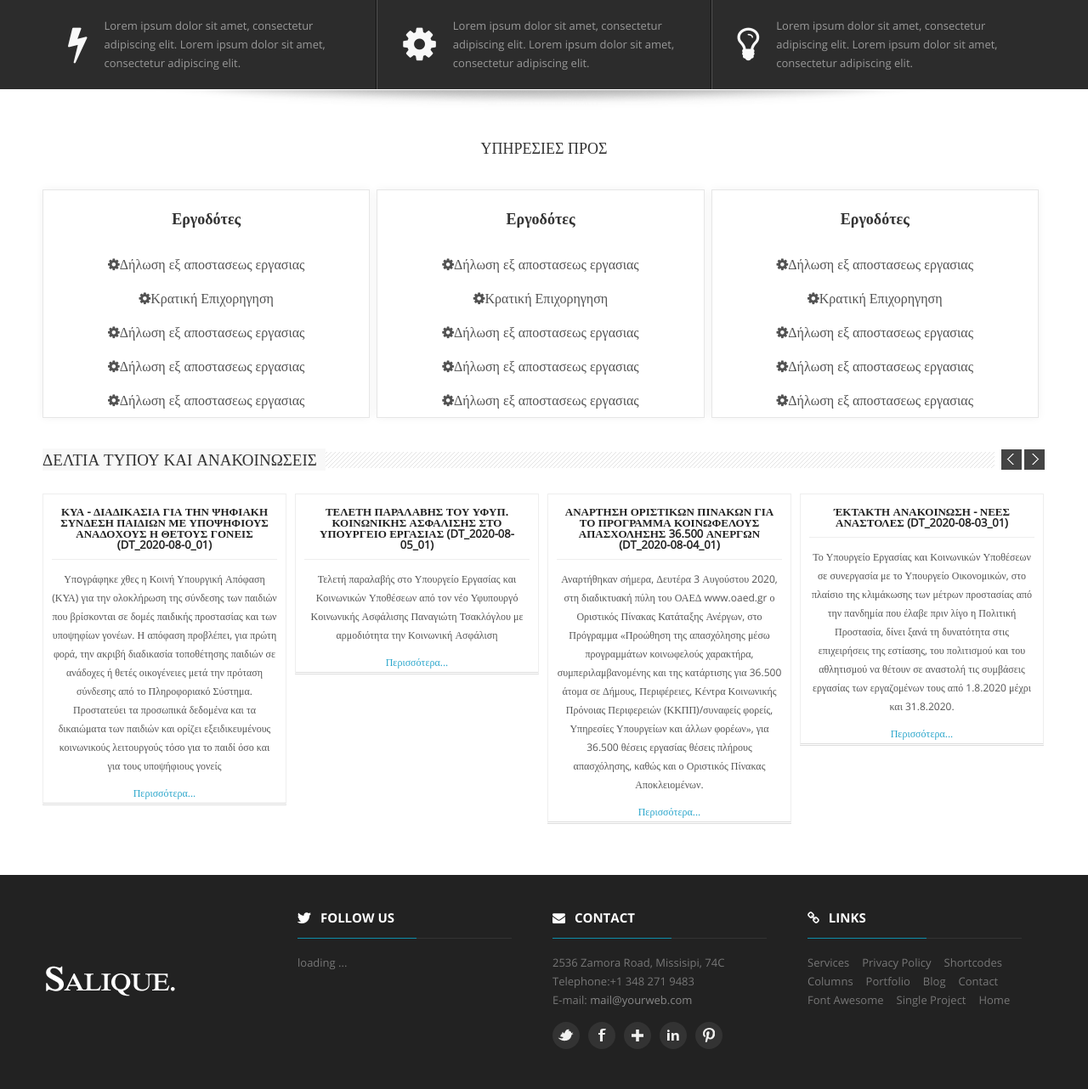
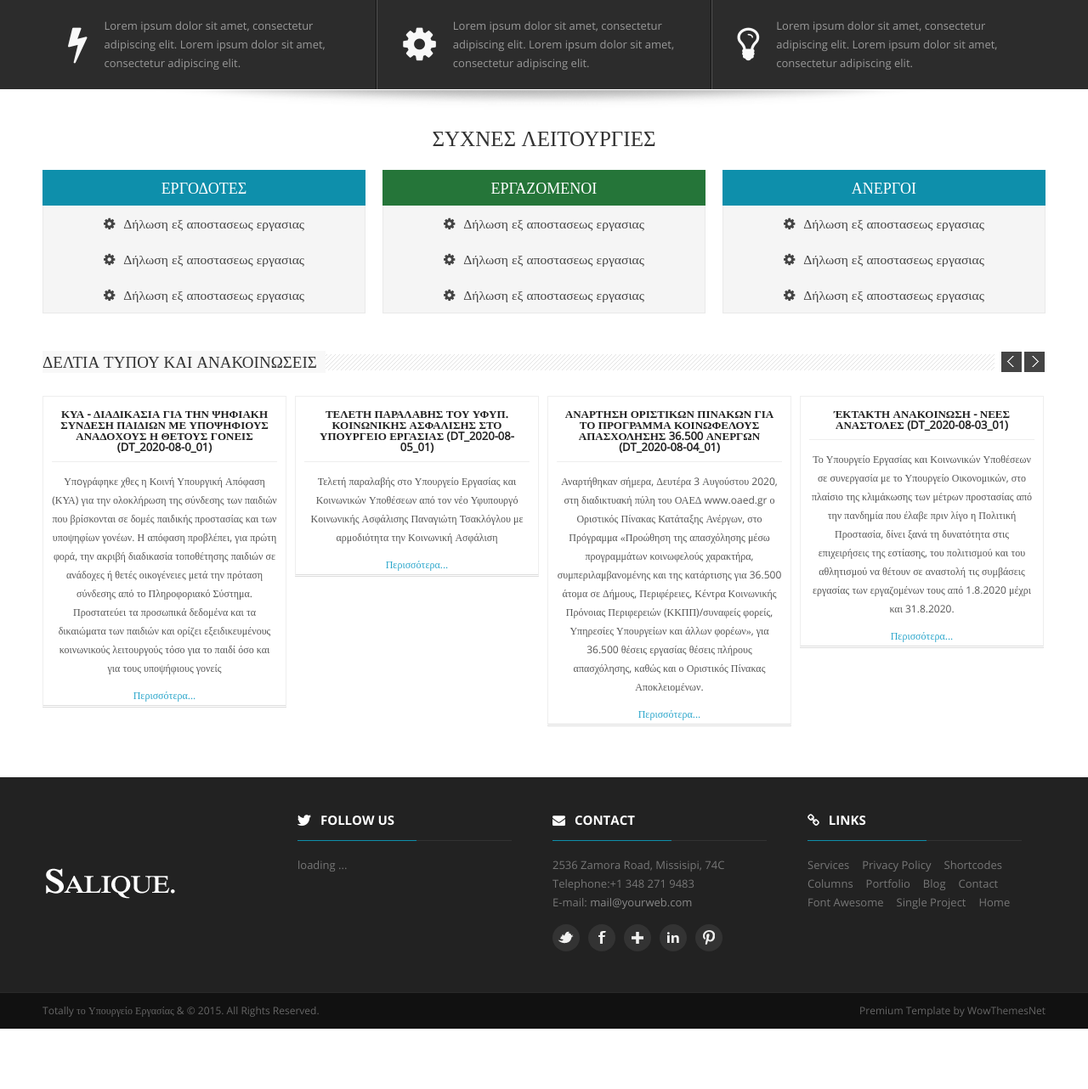
Before and after one commit to lpapadakos/eam-3, a PHP site: page / in a window 1280 px wide. Shown: the part 508-1790 px from the top of the page at 85% size. After the commit the page ends 1719 px from the top, so only its background shows below. Run offline with PHP 8.4, Linux system fonts and the light colour scheme.

Commit message:
Added qucik tool styling

```diff
--- a/htdocs/css/style.css
+++ b/htdocs/css/style.css
@@ -429,6 +429,10 @@ ul.accordion>li.active .content { background: white; display: block; border-left
 .insetbox:hover { color: #fff; background: #222; -webkit-transition: all 1s ease-in-out; -moz-transition: all 1s ease-in-out; -o-transition: all 1s ease-in-out; -ms-transition: all 1s ease-in-out; transition: all 1s ease-in-out; }
 .insetbox:hover h5 { color: #fff; -webkit-transition: all 1s ease-in-out; -moz-transition: all 1s ease-in-out; -o-transition: all 1s ease-in-out; -ms-transition: all 1s ease-in-out; transition: all 1s ease-in-out; }
 .noshadowbox { padding: 0 15px 15px 15px; background-color: #F5F5F5; text-align: center; border: 1px solid #e9e9e9; border-top: 0px; }
+.c4 .noshadowbox {padding: 0}
+.c4 li a {padding: 10px; color: black; display: block; font-size: 1.2em; color: #444}
+.c4 li a:hover {background: #555; color: #fff;}
+
 .noshadowbox h5 { font-size: 20px; line-height: 35px; margin-top: 0px; padding-top: 20px; font-family: OpenSansLight; }
 .bottomlink { margin-bottom: -12px; text-align: right; margin-right: -15px; }
 /* TWITTER
--- a/htdocs/index.php
+++ b/htdocs/index.php
@@ -90,114 +90,42 @@
 	</div>
 	<!-- START content area
 	================================================== -->
+	<!--ΕΡΓΑΛΕΙΑ-->
 	<div class="grid">
 		<div class="row space-bot">
 			<!--INTRO-->
 			<div class="c12">
 				<div class="royalcontent">
-					<h1 class="title">ΥΠΗΡΕΣΙΕΣ ΠΡΟΣ</h1>
+					<h1 class="royalheader">ΣΥΧΝΕΣ ΛΕΙΤΟΥΡΓΙΕΣ</h1>
+					<!-- <h1 class="title" style="text-transform:none;">νβσφκηβεξκ</h1> -->
 				</div>
 			</div>
-			<div class="c12">
-				<!--Box 1-->
-				<div class="vuzz-pricing-table c4">
-					<div class="vuzz-pricing-content">
-						<div class="vuzz-pricing-header">
-							<h5>Εργοδότες</h5>
-						</div>
-						<div class="toolbutton">
-							<a class="toolbutton" href="#">
-								<i class="icon-cog">Δήλωση εξ αποστασεως εργασιας</i>
-							</a>
-						</div>
-						<div class="toolbutton">
-							<a class="toolbutton" href="#">
-								<i class="icon-cog">Κρατική Επιχορηγηση</i>
-							</a>
-						</div>
-						<div class="toolbutton">
-							<a class="toolbutton" href="#">
-								<i class="icon-cog">Δήλωση εξ αποστασεως εργασιας</i>
-							</a>
-						</div>
-						<div class="toolbutton">
-							<a class="toolbutton" href="#">
-								<i class="icon-cog">Δήλωση εξ αποστασεως εργασιας</i>
-							</a>
-						</div>
-						<div class="toolbutton">
-							<a class="toolbutton" href="#">
-								<i class="icon-cog">Δήλωση εξ αποστασεως εργασιας</i>
-							</a>
-						</div>
-					</div>
-				</div>
-				<!--Box 2-->
-				<div class="vuzz-pricing-table c4">
-					<div class="vuzz-pricing-content">
-						<div class="vuzz-pricing-header">
-							<h5>Εργοδότες</h5>
-						</div>
-						<div class="toolbutton">
-							<a class="toolbutton" href="#">
-								<i class="icon-cog">Δήλωση εξ αποστασεως εργασιας</i>
-							</a>
-						</div>
-						<div class="toolbutton">
-							<a class="toolbutton" href="#">
-								<i class="icon-cog">Κρατική Επιχορηγηση</i>
-							</a>
-						</div>
-						<div class="toolbutton">
-							<a class="toolbutton" href="#">
-								<i class="icon-cog">Δήλωση εξ αποστασεως εργασιας</i>
-							</a>
-						</div>
-						<div class="toolbutton">
-							<a class="toolbutton" href="#">
-								<i class="icon-cog">Δήλωση εξ αποστασεως εργασιας</i>
-							</a>
-						</div>
-						<div class="toolbutton">
-							<a class="toolbutton" href="#">
-								<i class="icon-cog">Δήλωση εξ αποστασεως εργασιας</i>
-							</a>
-						</div>
-					</div>
-				</div>
-				<!--Box 3-->
-				<div class="vuzz-pricing-table c4">
-					<div class="vuzz-pricing-content">
-						<div class="vuzz-pricing-header">
-							<h5>Εργοδότες</h5>
-						</div>
-						<div class="toolbutton">
-							<a class="toolbutton" href="#">
-								<i class="icon-cog">Δήλωση εξ αποστασεως εργασιας</i>
-							</a>
-						</div>
-						<div class="toolbutton">
-							<a class="toolbutton" href="#">
-								<i class="icon-cog">Κρατική Επιχορηγηση</i>
-							</a>
-						</div>
-						<div class="toolbutton">
-							<a class="toolbutton" href="#">
-								<i class="icon-cog">Δήλωση εξ αποστασεως εργασιας</i>
-							</a>
-						</div>
-						<div class="toolbutton">
-							<a class="toolbutton" href="#">
-								<i class="icon-cog">Δήλωση εξ αποστασεως εργασιας</i>
-							</a>
-						</div>
-						<div class="toolbutton">
-							<a class="toolbutton" href="#">
-								<i class="icon-cog">Δήλωση εξ αποστασεως εργασιας</i>
-							</a>
-						</div>
-					</div>
-				</div>
+			<!--Persona 1-->
+			<div class="c4">
+			<h2 class="title hometitlebg">ΕΡΓΟΔΟΤΕΣ</h2>
+				<ul class="noshadowbox">
+					<li><a href="#"><i class="icon-cog smallrightmargin"></i>Δήλωση εξ αποστασεως εργασιας</a></li>
+					<li><a href="#"><i class="icon-cog smallrightmargin"></i>Δήλωση εξ αποστασεως εργασιας</a></li>
+					<li><a href="#"><i class="icon-cog smallrightmargin"></i>Δήλωση εξ αποστασεως εργασιας</a></li>
+				</ul>
+			</div>
+			<!--Persona 2-->
+			<div class="c4">
+				<h2 class="title hometitlebg" style="background-color: #257539">ΕΡΓΑΖΟΜΕΝΟΙ</h2>
+				<ul class="noshadowbox">
+					<li><a href="#"><i class="icon-cog smallrightmargin"></i>Δήλωση εξ αποστασεως εργασιας</a></li>
+					<li><a href="#"><i class="icon-cog smallrightmargin"></i>Δήλωση εξ αποστασεως εργασιας</a></li>
+					<li><a href="#"><i class="icon-cog smallrightmargin"></i>Δήλωση εξ αποστασεως εργασιας</a></li>
+				</ul>
+			</div>
+			<!--Persona 3-->
+			<div class="c4">
+				<h2 class="title hometitlebg" background-color: #257469>ΑΝΕΡΓΟΙ</h2>
+				<ul class="noshadowbox">
+					<li><a href="#"><i class="icon-cog smallrightmargin"></i>Δήλωση εξ αποστασεως εργασιας</a></li>
+					<li><a href="#"><i class="icon-cog smallrightmargin"></i>Δήλωση εξ αποστασεως εργασιας</a></li>
+					<li><a href="#"><i class="icon-cog smallrightmargin"></i>Δήλωση εξ αποστασεως εργασιας</a></li>
+				</ul>
 			</div>
 		</div>
 		<!-- SHOWCASE
```
